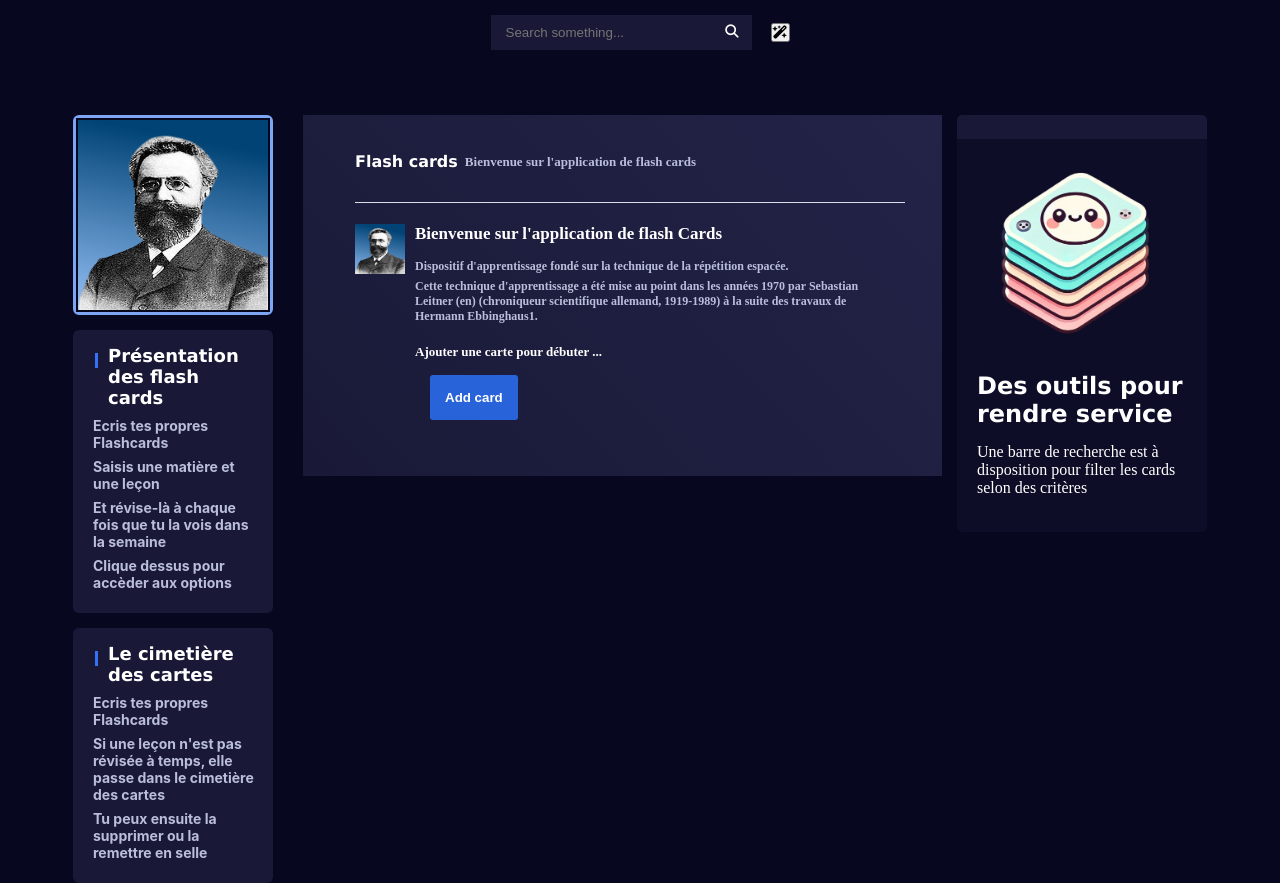
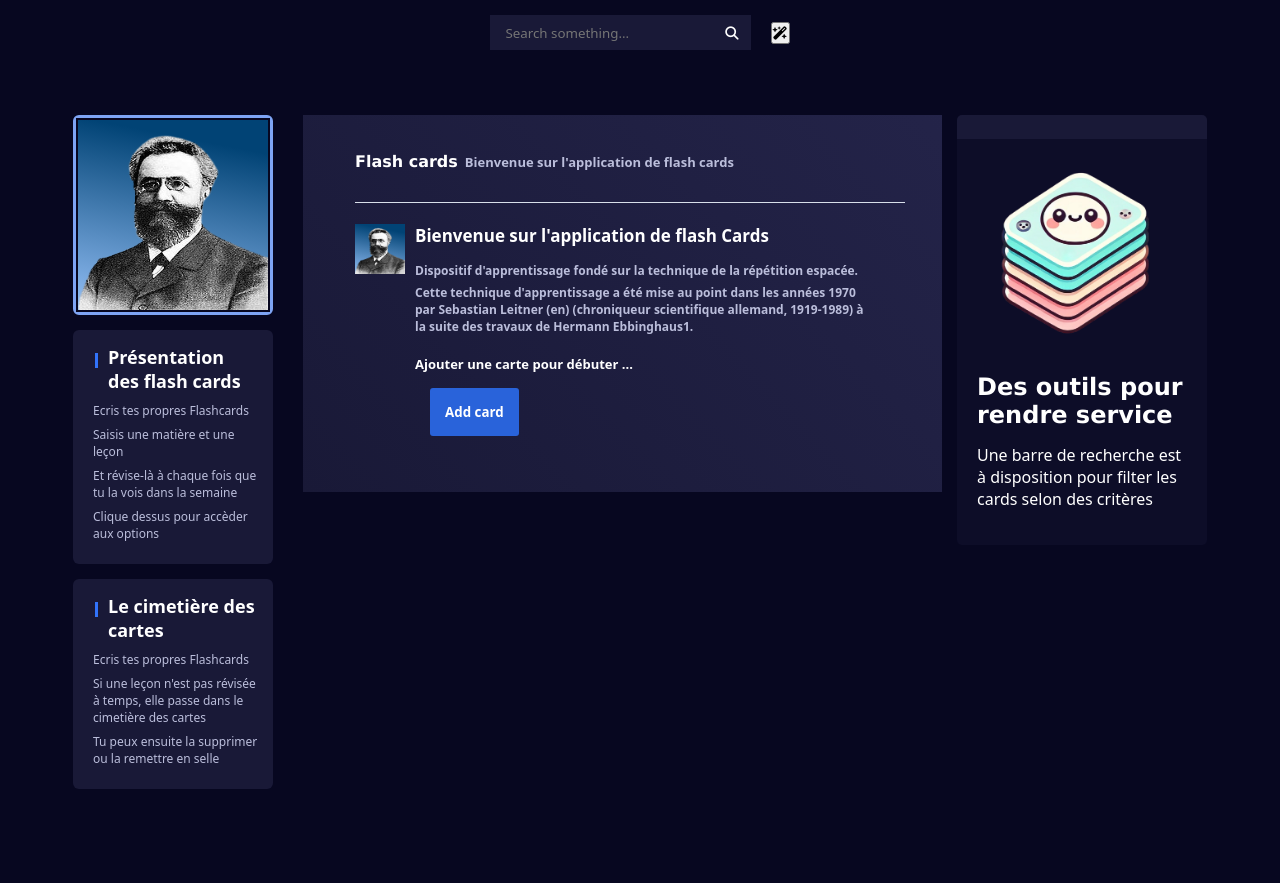
Before and after one commit to krommmm/gestionnaireRevision2, a website with bundled scripts: page front/index.html in a window 1280 px wide. After the commit the page ends 800 px from the top, so only its background shows below. Built offline with nearby package versions, Linux system fonts and the light colour scheme.

Commit message:
update police

```diff
--- a/front/assets/css/cemetary.css
+++ b/front/assets/css/cemetary.css
@@ -105,6 +105,7 @@
 .cemetary__body__categories .tdName {
     color: gold;
     word-break: break-word;
+    font-size: 12px;
 }
 
 .cemetary__body__categories .tdStep {
--- a/front/assets/css/miseEnPage.css
+++ b/front/assets/css/miseEnPage.css
@@ -2,6 +2,7 @@
   box-sizing: border-box;
   padding: 0px;
   margin: 0px;
+  font-family: system-ui;
 }
 
 body {
--- a/front/assets/css/presentation.css
+++ b/front/assets/css/presentation.css
@@ -27,7 +27,6 @@
 }
 
 .presentation__cards h2 {
-    font-family: "lucida grande", tahoma, verdana, arial, sans-serif;
     font-size: 18px;
     color: white;
     margin-bottom: 9px;
@@ -50,13 +49,12 @@
     font-size: 12px;
     list-style-type: none;
     color: white;
-    font-family: Inter;
     font-style: normal;
-    font-weight: 700;
     font-size: 14px;
     color: #bbbedb;
     margin-left: 5px;
     margin-bottom: 7px;
+    font-size: 12px;
 }
 
 /*****************CEMETERY**********/
@@ -75,7 +73,6 @@
     margin-bottom: 9px;
     position: relative;
     padding-left: 20px;
-    font-family: "lucida grande", tahoma, verdana, arial, sans-serif;
 }
 
 .presentation__cemetery h2::before {
@@ -90,13 +87,10 @@
 
 .presentation__cemetery li {
     max-width: 173px;
-    font-size: 12px;
     list-style-type: none;
     color: white;
-    font-family: Inter;
     font-style: normal;
-    font-weight: 700;
-    font-size: 14px;
+    font-size: 12px;
     color: #bbbedb;
     margin-left: 5px;
     margin-bottom: 7px;
--- a/front/js/classes/models/MDate.js
+++ b/front/js/classes/models/MDate.js
@@ -84,7 +84,6 @@ export class MDate {
         return delayDateDMY;
     }
 
-
     getDateMs(date) {
         return date.getTime();
     }
```
Also changed, not shown: front/js/classes/controllers/CemetaryController.js (line endings or trailing spaces), readme.md.
